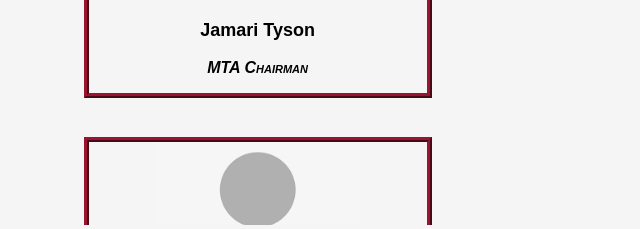
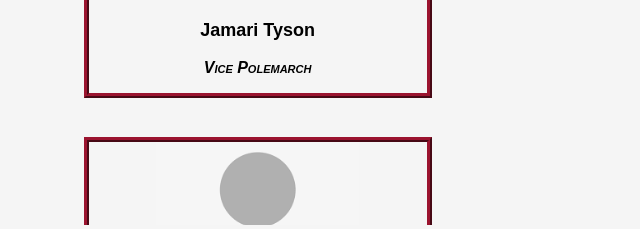
Before and after one commit to Me1anch01y/ITSC-3135-Project, a plain HTML site: page current-brothers.html in a window 1280 px wide. Shown: the part 479-708 px from the top of the page, 600-1240 px from the left. Drawn offline with Linux system fonts and the light colour scheme.

Commit message:
change role

```diff
--- a/current-brothers.html
+++ b/current-brothers.html
@@ -34,7 +34,7 @@
         <div class="grid-item">
           <img src="./images/placeholder.png" alt="Empty photo"  class="headshot" class="headshot">
           <p>Jamari Tyson</p>
-          <p class="role">MTA Chairman</p>
+          <p class="role">Vice Polemarch</p>
         </div>
         <div class="grid-item">
           <img src="./images/placeholder.png" alt="Empty photo"  class="headshot" class="headshot">
```
